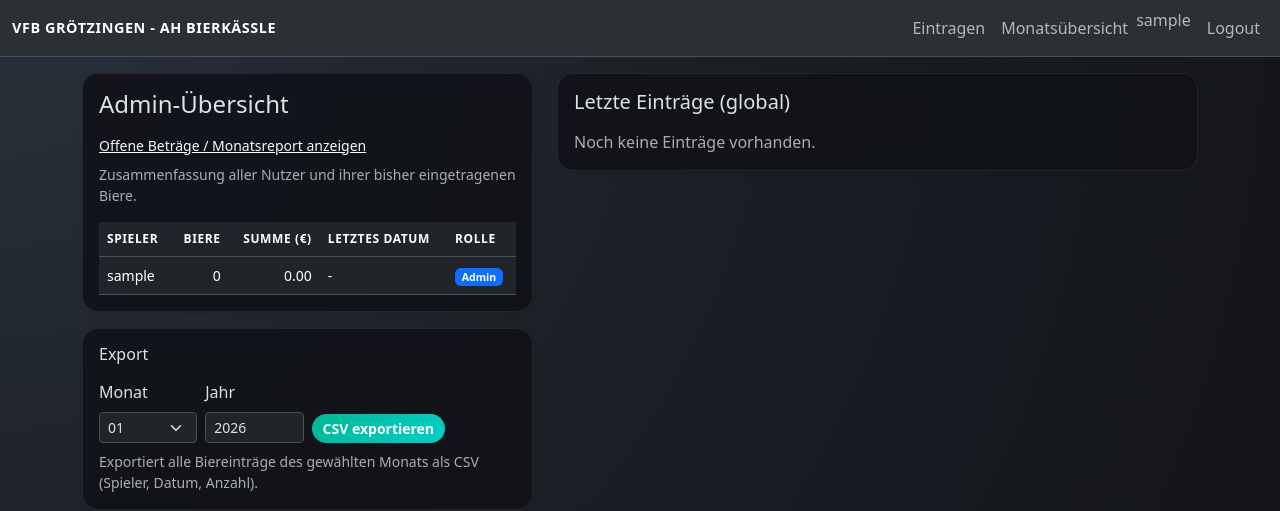
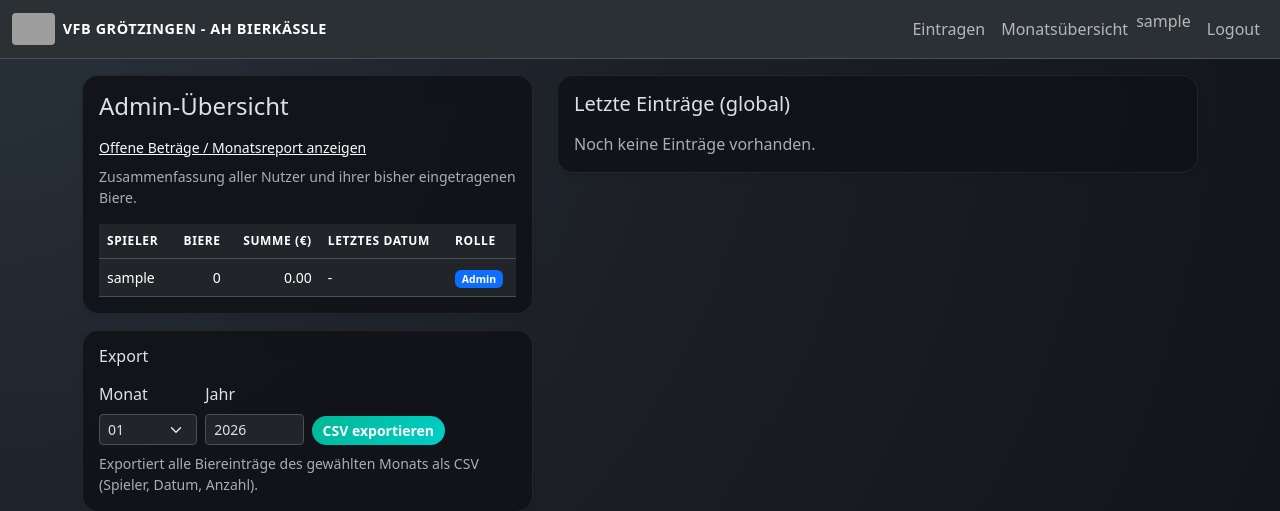
Before and after one commit to jbkunama1/hAI.VfBAHKaessle, a Flask app: page /admin in a window 1280 px wide. Shown: the top 511 px of the page. Run offline with Flask 3, Linux system fonts and the light colour scheme; the visitor is signed in with stand-in values (Sample User, id 1); data comes from the database, SQL or seed files in the repository; data that the repository does not hold is empty; grey boxes are pictures that could not be loaded.

Commit message:
Add VfB logo to navbar (base.html)

```diff
--- a/templates/base.html
+++ b/templates/base.html
@@ -1,4 +1,3 @@
-
 {% set title = title or 'VfB Grötzingen - AH Bierkässle' %}
 <!doctype html>
 <html lang="de" data-bs-theme="dark">
@@ -12,8 +11,12 @@
   <body>
     <nav class="navbar navbar-expand-lg bg-body-tertiary mb-3 border-bottom">
       <div class="container-fluid">
-        <a class="navbar-brand fw-bold" href="{{ url_for('dashboard') if session.get('user_id') else url_for('login') }}">
-          VfB Grötzingen - AH Bierkässle
+        <a class="navbar-brand fw-bold d-flex align-items-center gap-2"
+           href="{{ url_for('dashboard') if session.get('user_id') else url_for('login') }}">
+          <img src="{{ url_for('static', filename='VfB_Logo_II.jpg') }}"
+               alt="VfB Grötzingen AH"
+               style="height:32px; border-radius:4px;">
+          <span>VfB Grötzingen - AH Bierkässle</span>
         </a>
         <button class="navbar-toggler" type="button" data-bs-toggle="collapse" data-bs-target="#navbarNav">
           <span class="navbar-toggler-icon"></span>
```
